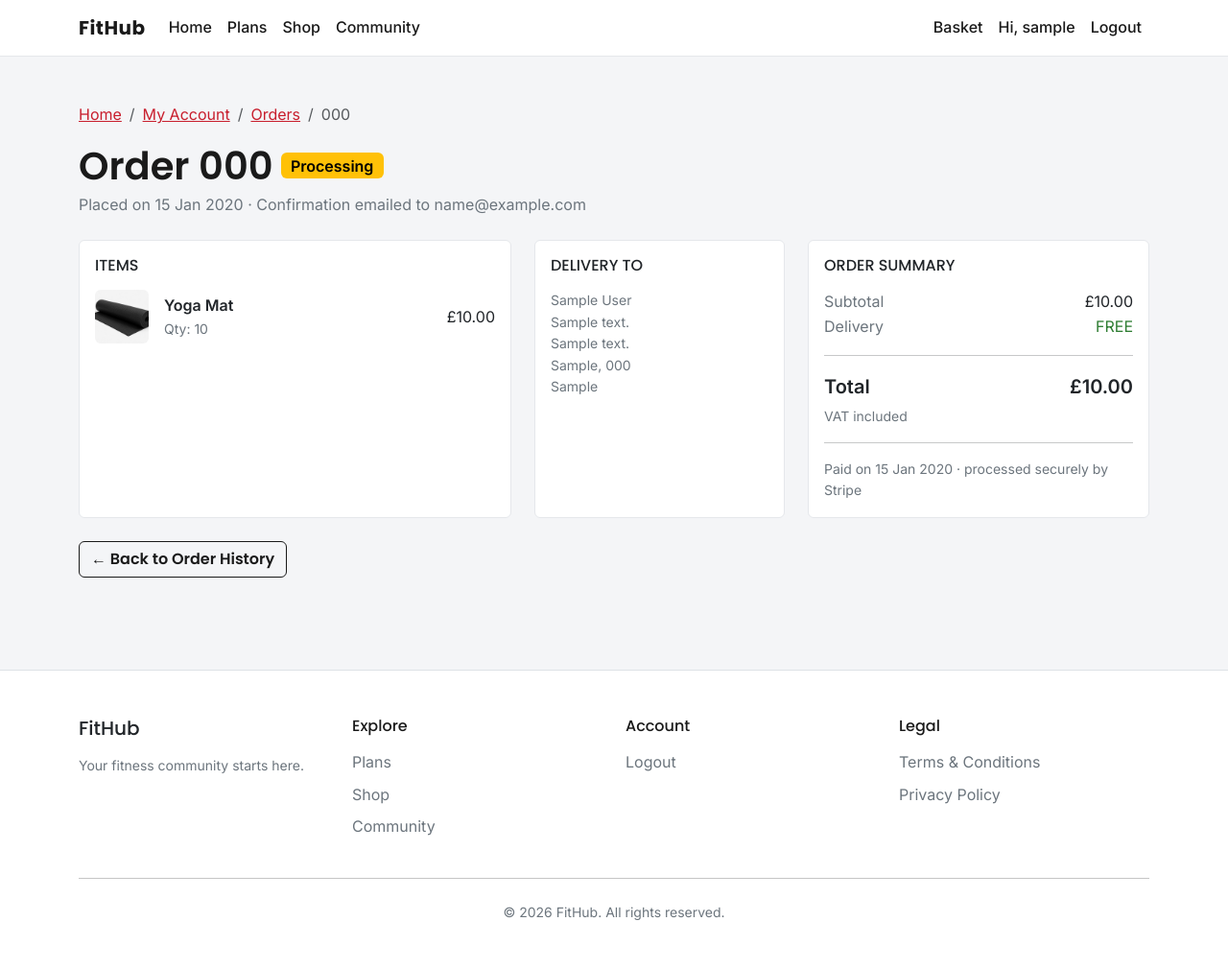
After one commit to rpires71/milestone-4, a Django app: page /orders/history/000/ in a window 1280 px wide. The commit adds this page. Shown: the whole page at 96% size. Run offline with Django 4.2, Linux system fonts and the light colour scheme; a user stored in the database is signed in; data comes from the database, SQL or seed files in the repository; tables that the repository leaves empty hold one stand-in row (values such as "Sample post"); some libraries are stand-ins or nearby versions.

Commit message:
feat: add order history with detail view and ownership guard

```diff
--- /dev/null
+++ b/orders/templates/orders/order_detail.html
@@ -0,0 +1,117 @@
+{% extends "base.html" %}
+{% load shop_extras %}
+
+{% block extra_title %}- Order {{ order.order_number|truncatechars:12 }}{% endblock %}
+
+{% block content %}
+<main id="main-content" class="container py-5">
+
+  <!-- Breadcrumb -->
+  <nav aria-label="breadcrumb">
+    <ol class="breadcrumb">
+      <li class="breadcrumb-item"><a href="{% url 'home' %}">Home</a></li>
+      <li class="breadcrumb-item"><a href="{% url 'dashboard' %}">My Account</a></li>
+      <li class="breadcrumb-item"><a href="{% url 'order_history' %}">Orders</a></li>
+      <li class="breadcrumb-item active" aria-current="page">{{ order.order_number|truncatechars:12 }}</li>
+    </ol>
+  </nav>
+
+  <!-- Order header -->
+  <div class="d-flex flex-wrap align-items-center gap-2 mb-1">
+    <h1 class="mb-0">Order {{ order.order_number|truncatechars:14 }}</h1>
+    {% if order.status == 'delivered' %}
+      <span class="badge text-bg-success fs-6">Delivered</span>
+    {% elif order.status == 'dispatched' %}
+      <span class="badge text-bg-primary fs-6">Dispatched</span>
+    {% elif order.status == 'processing' %}
+      <span class="badge text-bg-warning fs-6">Processing</span>
+    {% elif order.status == 'cancelled' %}
+      <span class="badge text-bg-secondary fs-6">Cancelled</span>
+    {% elif order.status == 'refunded' %}
+      <span class="badge text-bg-dark fs-6">Refunded</span>
+    {% endif %}
+  </div>
+  <p class="text-secondary mb-4">
+    Placed on {{ order.created_at|date:"j M Y" }} &middot;
+    Confirmation emailed to {{ order.email }}
+  </p>
+
+  <div class="row g-4">
+
+    <!-- Items -->
+    <div class="col-12 col-lg-5">
+      <div class="card h-100">
+        <div class="card-body">
+          <h2 class="h6 text-uppercase mb-3">Items</h2>
+          {% for item in order.line_items.all %}
+            <div class="d-flex align-items-center mb-3">
+              {% with img=item.product.slug|product_image %}
+                {% if item.product.image %}
+                  <img src="{{ item.product.image.url }}" class="rounded me-3" style="width:56px;height:56px;object-fit:cover;" alt="{{ item.product.name }}">
+                {% elif img %}
+                  <img src="{{ img }}" class="rounded me-3" style="width:56px;height:56px;object-fit:cover;" alt="{{ item.product.name }}">
+                {% else %}
+                  <div class="bg-light rounded border me-3 d-flex align-items-center justify-content-center text-secondary" style="width:56px;height:56px;font-size:0.7rem;">Image</div>
+                {% endif %}
+              {% endwith %}
+              <div class="flex-grow-1">
+                <div class="fw-semibold">{{ item.product.name }}</div>
+                <div class="small text-secondary">Qty: {{ item.quantity }}</div>
+              </div>
+              <span>&pound;{{ item.price }}</span>
+            </div>
+          {% endfor %}
+        </div>
+      </div>
+    </div>
+
+    <!-- Delivery to -->
+    <div class="col-12 col-lg-3">
+      <div class="card h-100">
+        <div class="card-body">
+          <h2 class="h6 text-uppercase mb-3">Delivery To</h2>
+          <address class="small text-secondary mb-0">
+            {{ order.full_name }}<br>
+            {{ order.address_line1 }}<br>
+            {% if order.address_line2 %}{{ order.address_line2 }}<br>{% endif %}
+            {{ order.town_city }}, {{ order.postcode }}<br>
+            {{ order.country }}
+          </address>
+        </div>
+      </div>
+    </div>
+
+    <!-- Order summary -->
+    <div class="col-12 col-lg-4">
+      <div class="card h-100">
+        <div class="card-body">
+          <h2 class="h6 text-uppercase mb-3">Order Summary</h2>
+          <div class="d-flex justify-content-between">
+            <span class="text-secondary">Subtotal</span>
+            <span>&pound;{{ order.subtotal }}</span>
+          </div>
+          <div class="d-flex justify-content-between">
+            <span class="text-secondary">Delivery</span>
+            <span style="color: var(--success-green, #2e7d32);">FREE</span>
+          </div>
+          <hr>
+          <div class="d-flex justify-content-between fw-bold fs-5">
+            <span>Total</span>
+            <span>&pound;{{ order.total }}</span>
+          </div>
+          <p class="text-secondary small mb-0 mt-1">VAT included</p>
+          <hr>
+          <p class="small text-secondary mb-0">
+            Paid on {{ order.created_at|date:"j M Y" }} &middot; processed securely by Stripe
+          </p>
+        </div>
+      </div>
+    </div>
+  </div>
+
+  <div class="mt-4">
+    <a href="{% url 'order_history' %}" class="btn btn-outline-dark">&larr; Back to Order History</a>
+  </div>
+
+</main>
+{% endblock %}
--- a/orders/urls.py
+++ b/orders/urls.py
@@ -6,4 +6,6 @@ urlpatterns = [
     path('checkout/', views.checkout, name='checkout'),
     path('checkout/success/<order_number>/', views.checkout_success, name='checkout_success'),
     path('wh/', webhooks.stripe_webhook, name='stripe_webhook'),
+    path('history/', views.order_history, name='order_history'),
+    path('history/<order_number>/', views.order_detail, name='order_detail'),
 ]
--- a/orders/views.py
+++ b/orders/views.py
@@ -1,5 +1,7 @@
 from django.shortcuts import render, redirect, reverse, get_object_or_404
 from django.contrib import messages
+from django.contrib.auth.decorators import login_required
+from django.core.paginator import Paginator
 from django.db import transaction
 from django.conf import settings
 from django.core.mail import send_mail
@@ -167,3 +169,34 @@ def _send_confirmation_email(order):
         [customer_email],
         fail_silently=True,
     )
+
+
+
+
+@login_required
+def order_history(request):
+    """List the logged-in user's past orders (read-only historical records)."""
+    orders = (
+        Order.objects.filter(user=request.user)
+        .order_by('-created_at')
+        .prefetch_related('line_items__product')
+    )
+    paginator = Paginator(orders, 10)
+    page_obj = paginator.get_page(request.GET.get('page'))
+
+    context = {'page_obj': page_obj}
+    return render(request, 'orders/order_history.html', context)
+
+
+@login_required
+def order_detail(request, order_number):
+    """Show one of the logged-in user's orders.
+
+    The ownership guard is baked into the query: filtering by user means another
+    user's order number returns 404 rather than exposing someone else's data.
+    """
+    order = get_object_or_404(
+        Order, order_number=order_number, user=request.user
+    )
+    context = {'order': order}
+    return render(request, 'orders/order_detail.html', context)
```
Also changed, not shown: accounts/templates/accounts/dashboard.html (+6 -1 lines), orders/templates/orders/checkout_success.html (+17 -2 lines), orders/templates/orders/order_history.html (added, +114 -0 lines).
